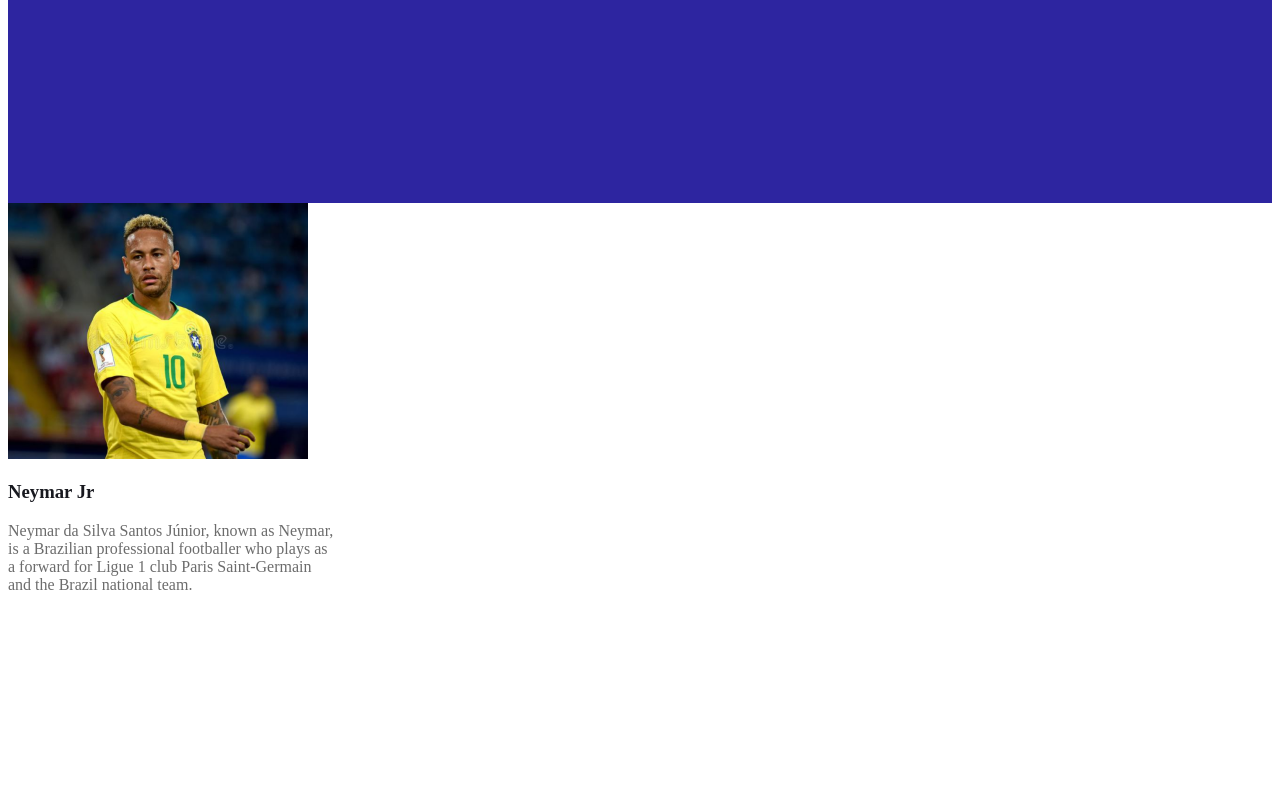
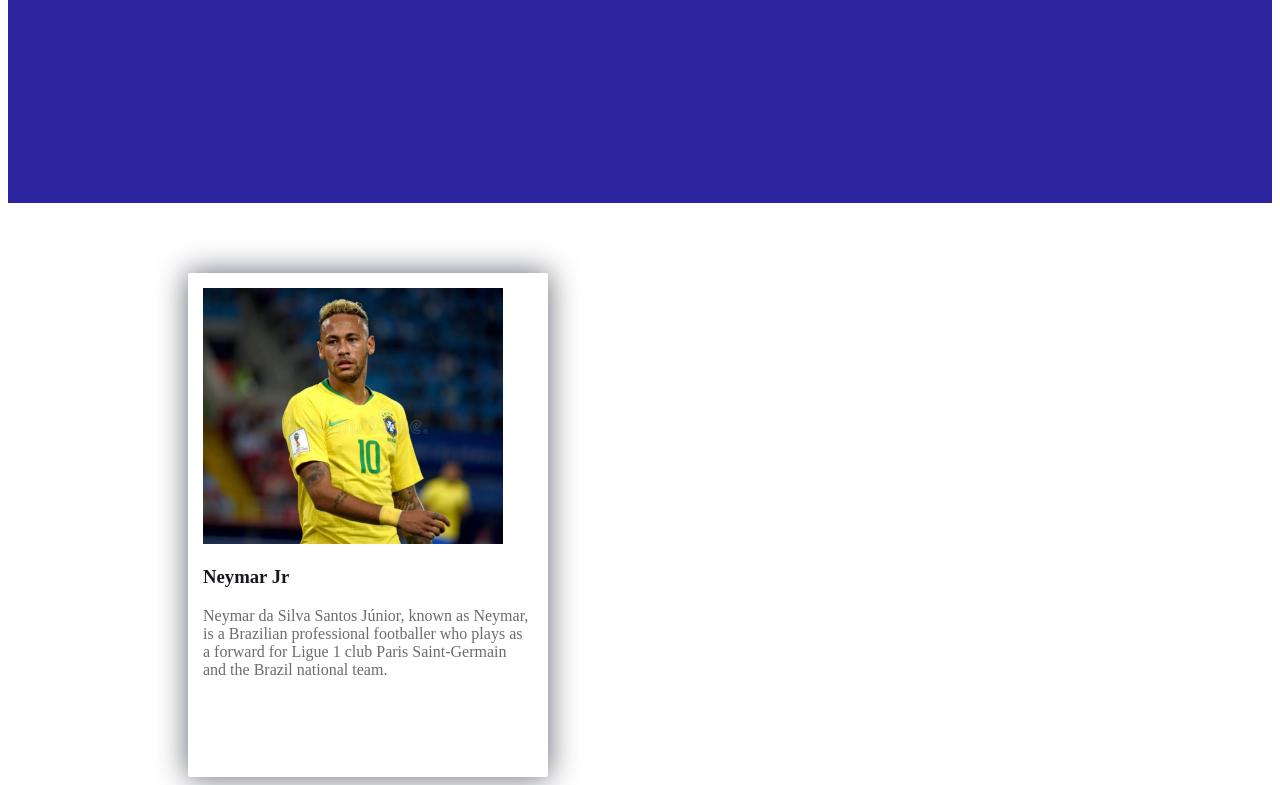
Before and after one commit to Nusrat-Jahan-Nijhum/responsive-football-main, a plain HTML site: page index.html in a window 1280 px wide. Shown: the part 598-1383 px from the top of the page. Before the commit the page ends 1208 px from the top, so only its background shows below. Drawn offline with Linux system fonts and the light colour scheme.

Commit message:
neymar blog

```diff
--- a/index.html
+++ b/index.html
@@ -18,7 +18,7 @@
         <!--------------
             TOP SECTION
         ---------------------->
-        <section>
+        <section class="top-section">
             <div class="top-container">
                 <!--top caption-->
 
@@ -36,7 +36,7 @@
         <!-----------------
               Middle section
          ------------------->
-        <section>
+        <section class="middle-section">
             <div class="middle-container">
                 <div class="players">
                     <!--PLAYER INFO-->
--- a/style.css
+++ b/style.css
@@ -39,9 +39,25 @@ button{
 
 }
 /*-------------------
-      PLAYERS INFO
+      MIDDLE SECTION
 ------------------------*/
+.middle-section{
+    padding-top: 70px;
+}
+.neymar{
+    padding-top: 70px;
+    width: 330px;
+    height:474px;
+    margin-left: 180px;
+    box-shadow: 0 0 30px 1px #6a6c77;
+    padding-left: 15px;
+    padding-right: 15px;
+    padding-top: 15px;
+    padding-bottom: 15px;
+    border-radius: 2px;
 
+
+}
 .neymar img{
     width:300px;
     height: 256px;
```
